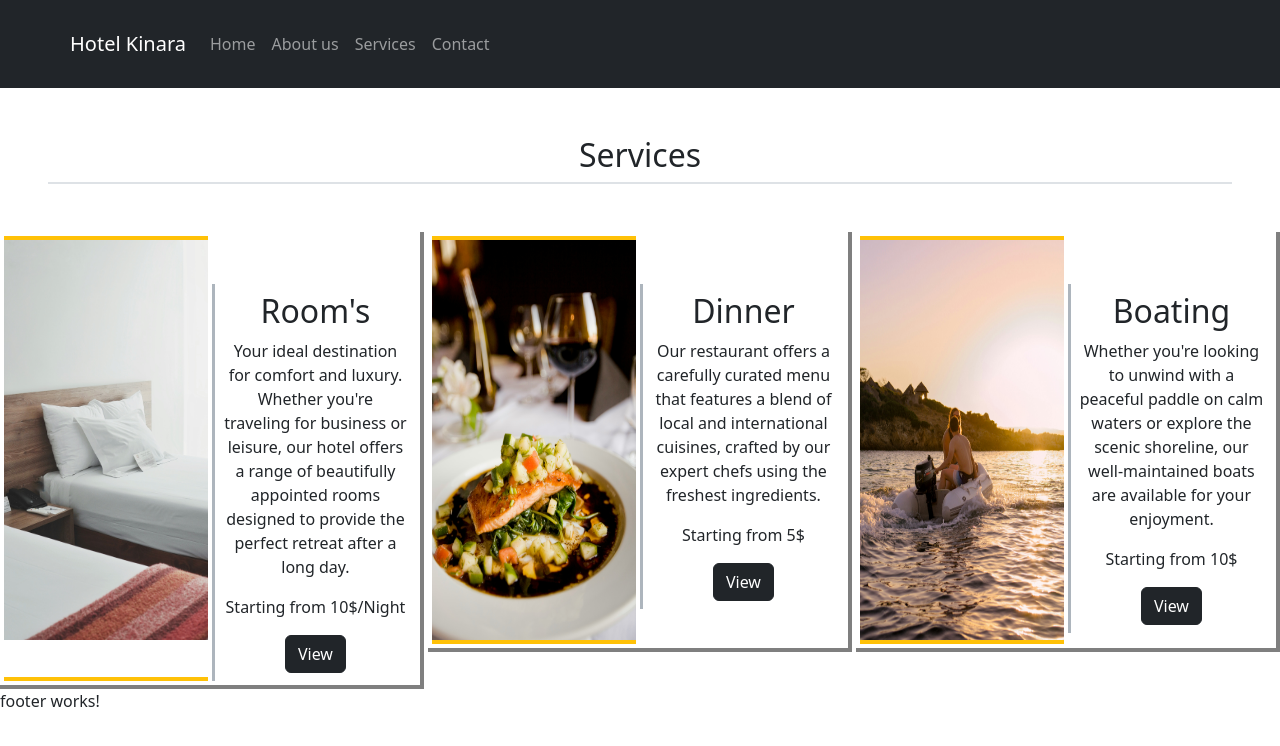
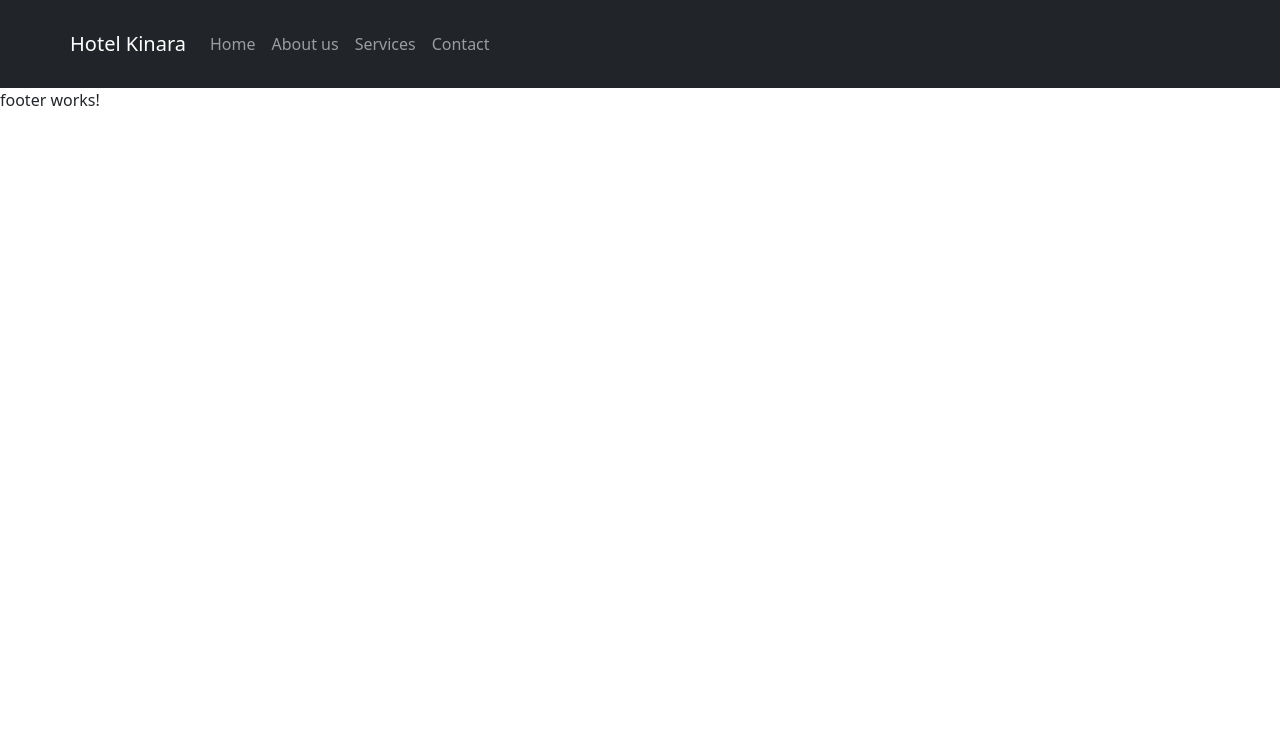
Before and after one commit to Shubh-Dhanawade/Hotel-kinara, an Angular app: page / in a window 1280 px wide. Shown: the top 746 px of the page. Built offline with nearby package versions, Linux system fonts and the light colour scheme.

Commit message:
Creating Router Links

```diff
--- a/src/app/Component/navbar/navbar.component.html
+++ b/src/app/Component/navbar/navbar.component.html
@@ -1,15 +1,16 @@
 <header class="bg-dark text-white py-3">
   <nav class="navbar navbar-expand-lg navbar-dark container">
     <a class="navbar-brand" href="#">Hotel Kinara</a>
-    <button class="navbar-toggler" type="button" data-toggle="collapse" data-target="#navbarNav" aria-controls="navbarNav" aria-expanded="false" aria-label="Toggle navigation">
+    <button class="navbar-toggler" type="button" data-toggle="collapse" data-target="#navbarNav"
+      aria-controls="navbarNav" aria-expanded="false" aria-label="Toggle navigation">
       <span class="navbar-toggler-icon"></span>
     </button>
     <div class="collapse navbar-collapse" id="navbarNav">
       <ul class="navbar-nav ml-auto">
-        <li class="nav-item"><a class="nav-link" href="#">Home</a></li>
-        <li class="nav-item"><a class="nav-link" href="#">About us</a></li>
-        <li class="nav-item"><a class="nav-link" href="#">Services</a></li>
-        <li class="nav-item"><a class="nav-link" href="#">Contact</a></li>
+        <li class="nav-item"><a class="nav-link" routerLink="home">Home</a></li>
+        <li class="nav-item"><a class="nav-link" routerLink="about">About us</a></li>
+        <li class="nav-item"><a class="nav-link" routerLink="service">Services</a></li>
+        <li class="nav-item"><a class="nav-link" routerLink="contact">Contact</a></li>
       </ul>
     </div>
   </nav>
--- a/src/app/app.component.html
+++ b/src/app/app.component.html
@@ -1,5 +1,5 @@
 <app-navbar></app-navbar>
 
 <router-outlet></router-outlet>
-<app-services></app-services>
+
 <app-footer></app-footer>
--- a/src/app/app.routes.ts
+++ b/src/app/app.routes.ts
@@ -1,3 +1,24 @@
 import { Routes } from '@angular/router';
+import { HomeComponent } from './Pages/home/home.component';
+import { ServicesComponent } from './Pages/services/services.component';
+import { AboutUsComponent } from './Pages/about-us/about-us.component';
+import { ContactUsComponent } from './Pages/contact-us/contact-us.component';
 
-export const routes: Routes = [];
+export const routes: Routes = [
+    {
+        path:'home',
+        component:HomeComponent
+    },
+    {
+        path:'service',
+        component:ServicesComponent
+    },
+    {
+        path:'about',
+        component:AboutUsComponent
+    },
+    {
+        path:'contact',
+        component:ContactUsComponent
+    }
+];
```
Also changed, not shown: src/app/Component/navbar/navbar.component.ts (+6 -1 lines).
